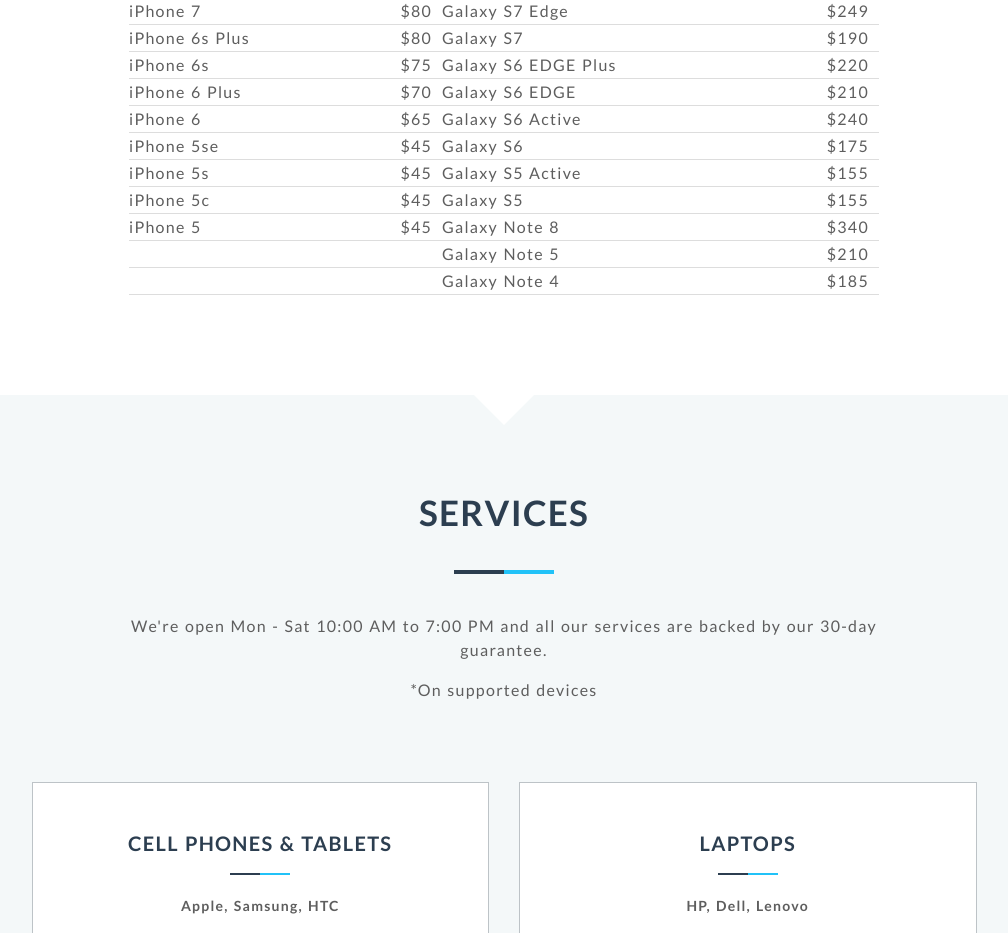
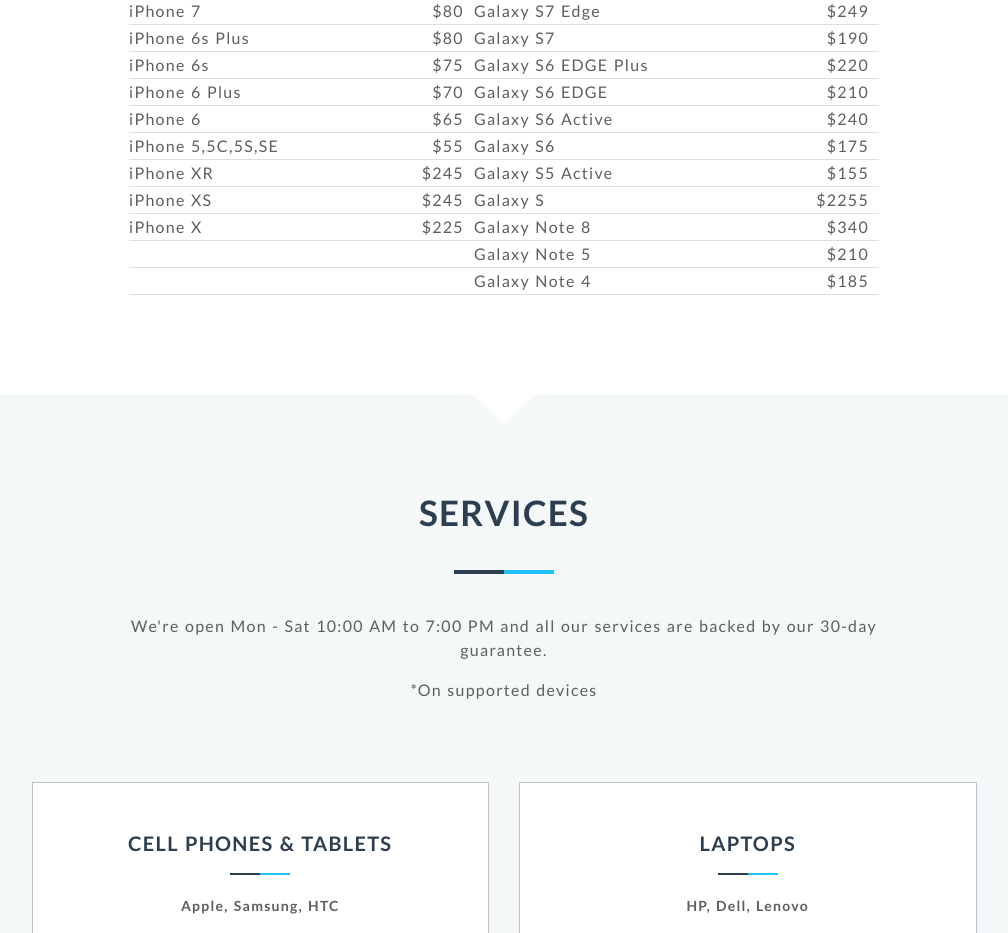
Before and after one commit to jdmr/mymdr, a Nuxt app: page / in a window 1280 px wide. Shown: the part 1940-2873 px from the top of the page, without its empty margins (136-1144 px from the left). Built offline with nearby package versions, Linux system fonts and the light colour scheme.

Commit message:
Update index.vue

```diff
--- a/pages/index.vue
+++ b/pages/index.vue
@@ -269,26 +269,26 @@
                   <td class="price">$240</td>
                 </tr>
                 <tr>
-                  <td>iPhone 5se</td>
-                  <td class="price">$45</td>
+                  <td>iPhone 5,5C,5S,SE</td>
+                  <td class="price">$55</td>
                   <td>Galaxy S6</td>
                   <td class="price">$175</td>
                 </tr>
                 <tr>
-                  <td>iPhone 5s</td>
-                  <td class="price">$45</td>
+                  <td>iPhone XR</td>
+                  <td class="price">$245</td>
                   <td>Galaxy S5 Active</td>
                   <td class="price">$155</td>
                 </tr>
                 <tr>
-                  <td>iPhone 5c</td>
-                  <td class="price">$45</td>
-                  <td>Galaxy S5</td>
-                  <td class="price">$155</td>
+                  <td>iPhone XS</td>
+                  <td class="price">$245</td>
+                  <td>Galaxy S</td>
+                  <td class="price">$2255</td>
                 </tr>
                 <tr>
-                  <td>iPhone 5</td>
-                  <td class="price">$45</td>
+                  <td>iPhone X</td>
+                  <td class="price">$225</td>
                   <td>Galaxy Note 8</td>
                   <td class="price">$340</td>
                 </tr>
```
